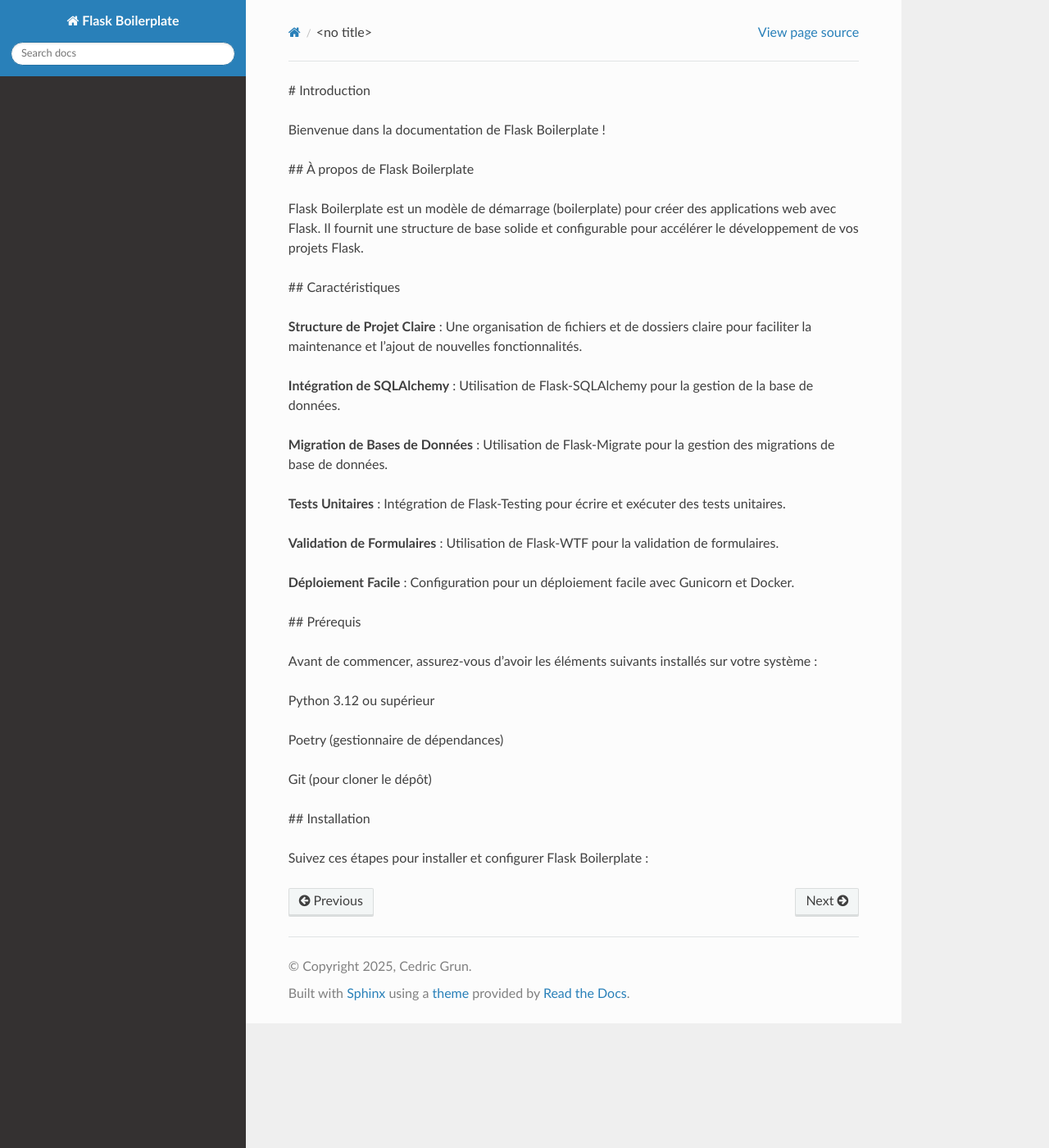
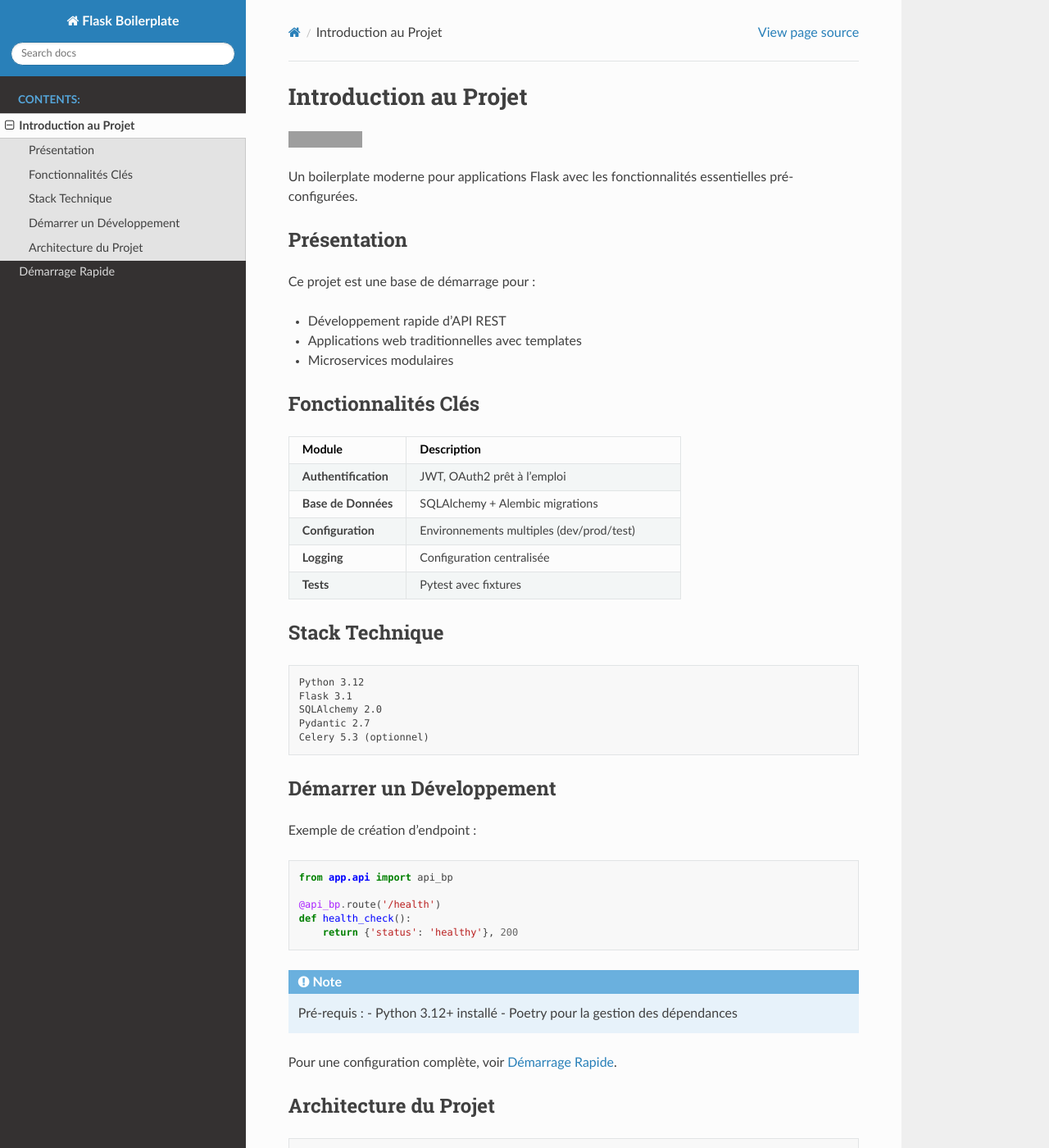
Before and after one commit to cedric57/flask-boilerplate, a Sphinx documentation site: the page built from docs/source/introduction.rst, in a window 1280 px wide and 1400 px high. Shown: the whole window at 82% size. Built offline with Sphinx 7.4.7 and the Read the Docs theme 3.1.0, drawn with Linux system fonts in a browser that asks for light colours; pages that are not in the unit, such as notebooks, are missing from menus; some of the changed text lies outside the part shown; grey boxes are pictures that could not be loaded.

````diff
--- a/docs/source/getting_started.rst
+++ b/docs/source/getting_started.rst
@@ -1,13 +1,99 @@
-# Getting Started
+.. _getting-started:
 
-Ce guide vous aidera à démarrer rapidement avec Flask Boilerplate.
+Démarrage Rapide
+================
 
-## Installation
+.. contents:: Sommaire
+   :depth: 2
+   :local:
 
-Suivez ces étapes pour installer et configurer Flask Boilerplate :
+Prérequis
+---------
+- Python 3.12+
+- Poetry 1.8+
+- PostgreSQL 15+ (ou SQLite pour le développement)
 
-1. **Cloner le dépôt** :
+Installation
+------------
+.. code-block:: bash
 
-   ```bash
-   git clone https://github.com/cedric57/flask-boilerplate.git
-   cd flask-boilerplate
+    # Cloner le dépôt
+    git clone https://github.com/cedric57/flask-boilerplate.git
+    cd flask-boilerplate
+
+    # Installer les dépendances
+    poetry install --with dev
+
+Configuration
+-------------
+1. Créer le fichier `.env` :
+
+.. code-block:: ini
+    :caption: .env
+
+    FLASK_APP=app
+    FLASK_ENV=development
+    DATABASE_URL=postgresql://user:password@localhost/db_name
+    SECRET_KEY=your-secret-key
+
+2. Initialiser la base de données :
+
+.. code-block:: bash
+
+    poetry run flask db init       # Initialiser Alembic
+    poetry run flask db migrate    # Créer une migration
+    poetry run flask db upgrade    # Appliquer les migrations
+
+Lancer l'Application
+--------------------
+.. code-block:: bash
+
+    # Mode développement
+    poetry run flask run --port 5000
+
+    # Ou avec le rechargement automatique
+    poetry run flask run --reload
+
+Structure du Projet
+-------------------
+.. code-block:: text
+
+    .
+    ├── app/
+    │   ├── __init__.py
+    │   ├── api/           # Blueprints API
+    │   ├── models/        # Modèles SQLAlchemy
+    │   ├── core/          # Configuration
+    │   └── utils/         # Helpers
+    ├── migrations/        # Fichiers Alembic
+    ├── tests/             # Tests Pytest
+    └── pyproject.toml     # Configuration Poetry
+
+Commandes Utiles
+----------------
+.. list-table::
+   :header-rows: 1
+
+   * - Commande
+     - Description
+   * - ``poetry run pytest``
+     - Lancer tous les tests
+   * - ``poetry run flask shell``
+     - Shell contextuel Flask
+   * - ``poetry run celery -A app worker``
+     - Lancer Celery worker (si activé)
+
+Prochaines Étapes
+-----------------
+- Explorer la :doc:`documentation API <modules>`
+- Personnaliser la configuration dans ``app/core/config.py``
+- Ajouter des endpoints dans ``app/api/``
+
+.. note::
+    Pour la configuration de production, voir le guide de déploiement dans la documentation avancée.
+
+.. toctree::
+   :hidden:
+
+   introduction
+   modules
--- a/docs/source/index.rst
+++ b/docs/source/index.rst
@@ -17,6 +17,7 @@ documentation for details.
 
    introduction
    getting_started
+   modules
 
 Indices and tables
 ==================
--- a/docs/source/introduction.rst
+++ b/docs/source/introduction.rst
@@ -1,28 +1,78 @@
-# Introduction
+.. _introduction:
 
-Bienvenue dans la documentation de Flask Boilerplate !
+Introduction au Projet
+======================
 
-## À propos de Flask Boilerplate
+.. image:: https://img.shields.io/badge/flask-%23000.svg?style=for-the-badge&logo=flask&logoColor=white
+    :target: https://flask.palletsprojects.com/
+    :alt: Flask
 
-Flask Boilerplate est un modèle de démarrage (boilerplate) pour créer des applications web avec Flask. Il fournit une structure de base solide et configurable pour accélérer le développement de vos projets Flask.
+Un boilerplate moderne pour applications Flask avec les fonctionnalités essentielles pré-configurées.
 
-## Caractéristiques
+Présentation
+------------
+Ce projet est une base de démarrage pour :
 
-- **Structure de Projet Claire** : Une organisation de fichiers et de dossiers claire pour faciliter la maintenance et l'ajout de nouvelles fonctionnalités.
-- **Intégration de SQLAlchemy** : Utilisation de Flask-SQLAlchemy pour la gestion de la base de données.
-- **Migration de Bases de Données** : Utilisation de Flask-Migrate pour la gestion des migrations de base de données.
-- **Tests Unitaires** : Intégration de Flask-Testing pour écrire et exécuter des tests unitaires.
-- **Validation de Formulaires** : Utilisation de Flask-WTF pour la validation de formulaires.
-- **Déploiement Facile** : Configuration pour un déploiement facile avec Gunicorn et Docker.
+* Développement rapide d'API REST
+* Applications web traditionnelles avec templates
+* Microservices modulaires
 
-## Prérequis
+Fonctionnalités Clés
+--------------------
+.. list-table::
+   :header-rows: 1
+   :widths: 30 70
 
-Avant de commencer, assurez-vous d'avoir les éléments suivants installés sur votre système :
+   * - Module
+     - Description
+   * - **Authentification**
+     - JWT, OAuth2 prêt à l'emploi
+   * - **Base de Données**
+     - SQLAlchemy + Alembic migrations
+   * - **Configuration**
+     - Environnements multiples (dev/prod/test)
+   * - **Logging**
+     - Configuration centralisée
+   * - **Tests**
+     - Pytest avec fixtures
 
-- Python 3.12 ou supérieur
-- Poetry (gestionnaire de dépendances)
-- Git (pour cloner le dépôt)
+Stack Technique
+---------------
+.. code-block:: text
 
-## Installation
+    Python 3.12
+    Flask 3.1
+    SQLAlchemy 2.0
+    Pydantic 2.7
+    Celery 5.3 (optionnel)
 
-Suivez ces étapes pour installer et configurer Flask Boilerplate :
+Démarrer un Développement
+-------------------------
+Exemple de création d'endpoint :
+
+.. code-block:: python
+
+    from app.api import api_bp
+
+    @api_bp.route('/health')
+    def health_check():
+        return {'status': 'healthy'}, 200
+
+.. note::
+    Pré-requis :
+    - Python 3.12+ installé
+    - Poetry pour la gestion des dépendances
+
+Pour une configuration complète, voir :doc:`getting_started`.
+
+Architecture du Projet
+----------------------
+.. code-block:: bash
+
+    .
+    ├── app/
+    │   ├── api/          # Endpoints
+    │   ├── core/         # Configuration
+    │   ├── models/       # Modèles DB
+    │   └── utils/        # Helpers
+    └── tests/           # Tests
````
Also changed, not shown: .readthedocs.yaml, 2 other files.
